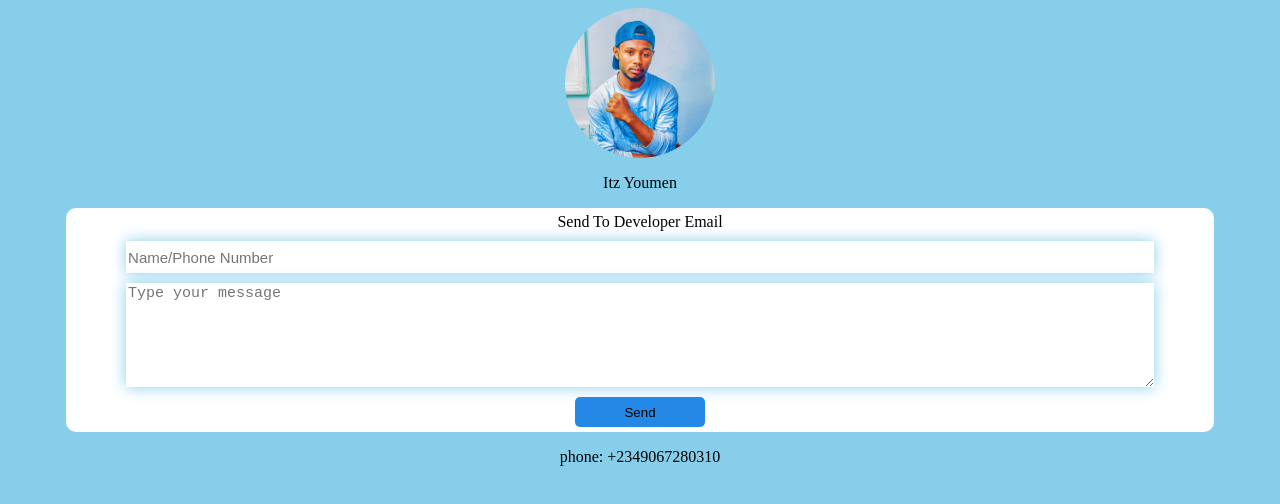
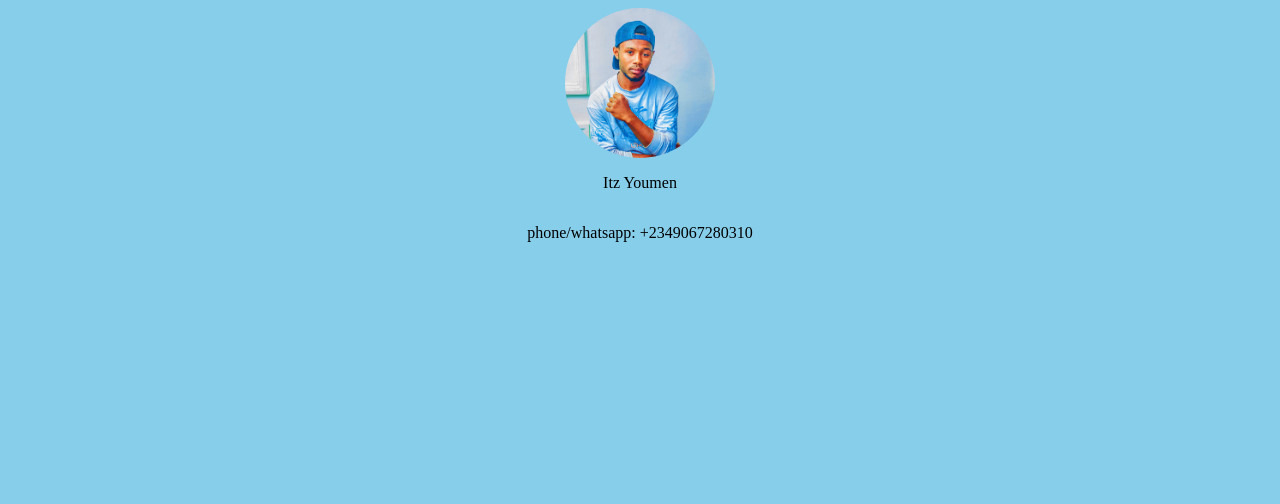
Before and after one commit to Itz-YouMen/dogonbaba, a plain HTML site: page developer.html in a window 1280 px wide. Drawn offline with Linux system fonts and the light colour scheme.

Commit message:
Revise developer contact details and HTML structure
Updated the developer contact information and fixed formatting issues.

```diff
--- a/developer.html
+++ b/developer.html
@@ -55,12 +55,6 @@
 <body>
     <img src="developer.jpg" width="150" height="150" alt="">
         <p>Itz Youmen</p>
-    <form id="form" action="mailto:jamilyusufktn.com" method="post" enctype="text/plain">
-        Send To Developer Email
-        <input type="text" placeholder="Name/Phone Number" required>
-        <textarea placeholder="Type your message" required></textarea>
-        <button>Send</button>
-    </form>
-    <p>phone: +2349067280310</p>
+    <p>phone/whatsapp: +2349067280310</p>
 </body>
 </html>
```
